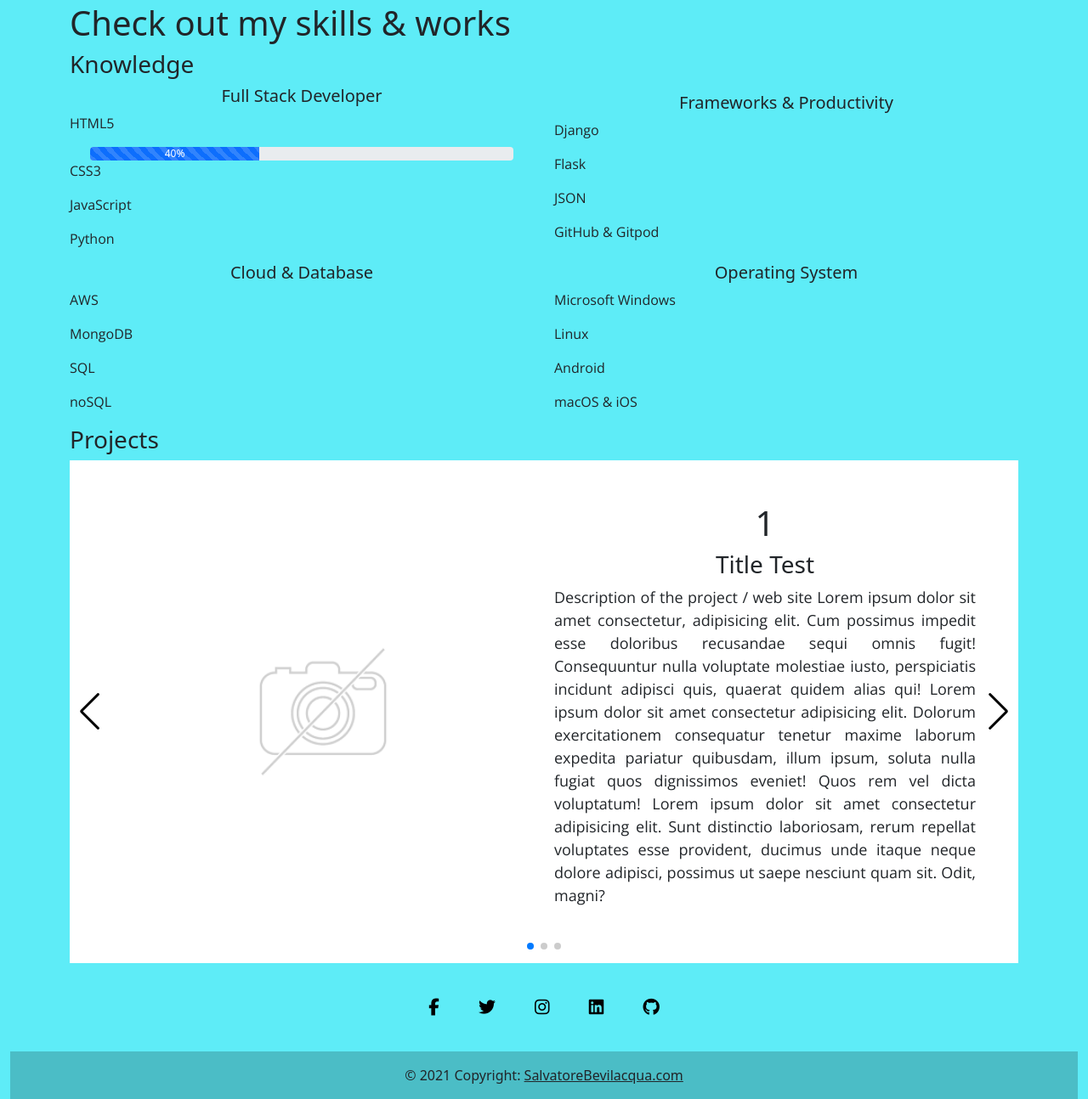
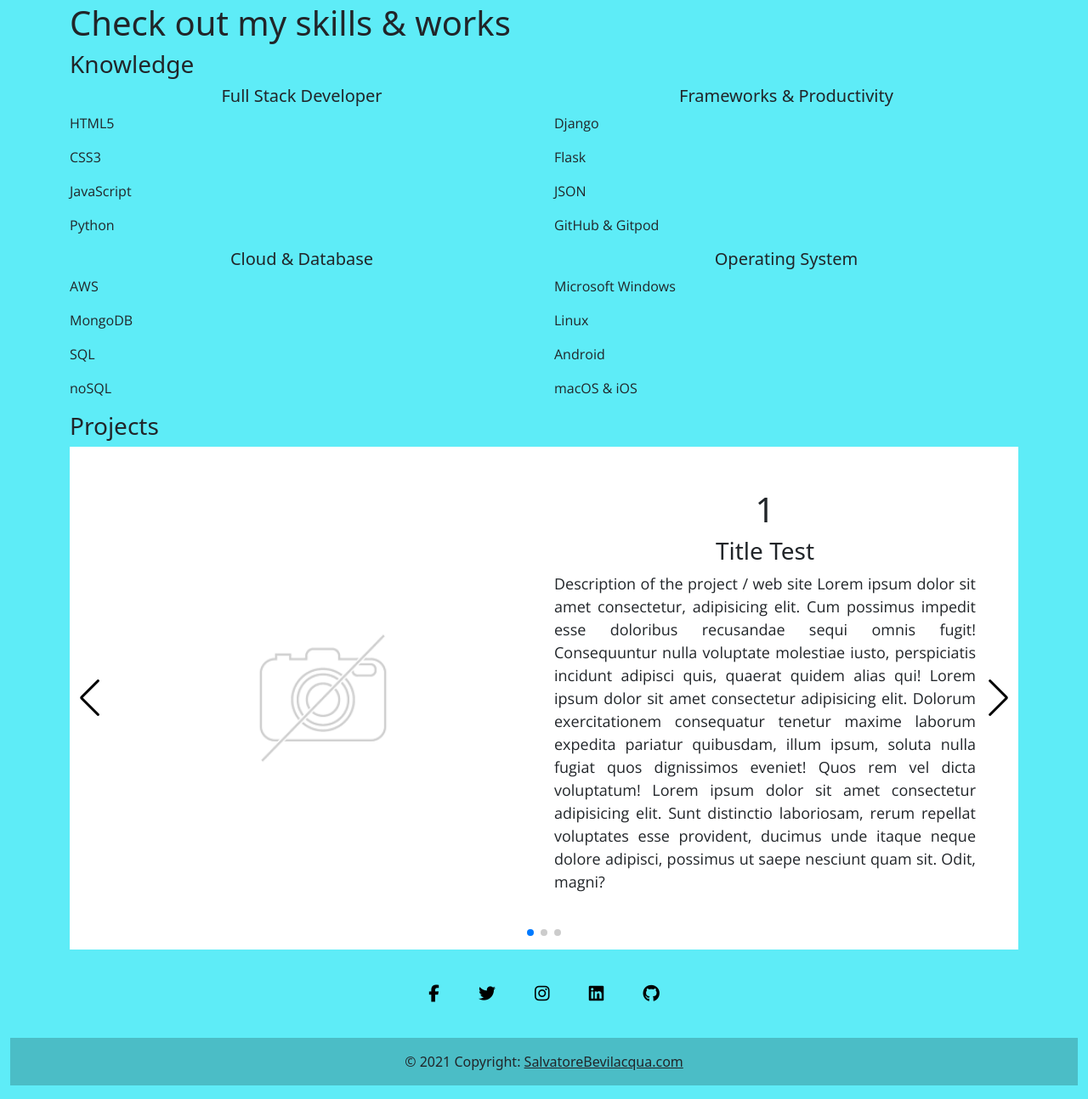
Before and after one commit to SalvatoreBevilacqua/SalvatoreBevilacqua, a Django app: page /portfolio in a window 1280 px wide. Shown: the part 91-1385 px from the top of the page at 85% size. Run offline with Django 3.2, Linux system fonts and the light colour scheme; some libraries are stand-ins or nearby versions.

Commit message:
modify Knowledge Bar Section

```diff
--- a/portfolio/templates/home/portfolio.html
+++ b/portfolio/templates/home/portfolio.html
@@ -17,13 +17,6 @@
         <div class="col-12 col-md-6 my-auto">
             <h5>Full Stack Developer</h5>
             <p class="text-black csstext">HTML5</p>
-                <div class="container">
-                    <div class="progress">
-                        <div class="progress-bar progress-bar-striped active" role="progressbar" aria-valuenow="40" aria-valuemin="0" aria-valuemax="100" style="width:40%">
-                        40%
-                        </div>
-                    </div>
-                </div>
             <p class="text-black csstext">CSS3</p>
             <p class="text-black csstext">JavaScript</p>
             <p class="text-black csstext">Python</p>
```
